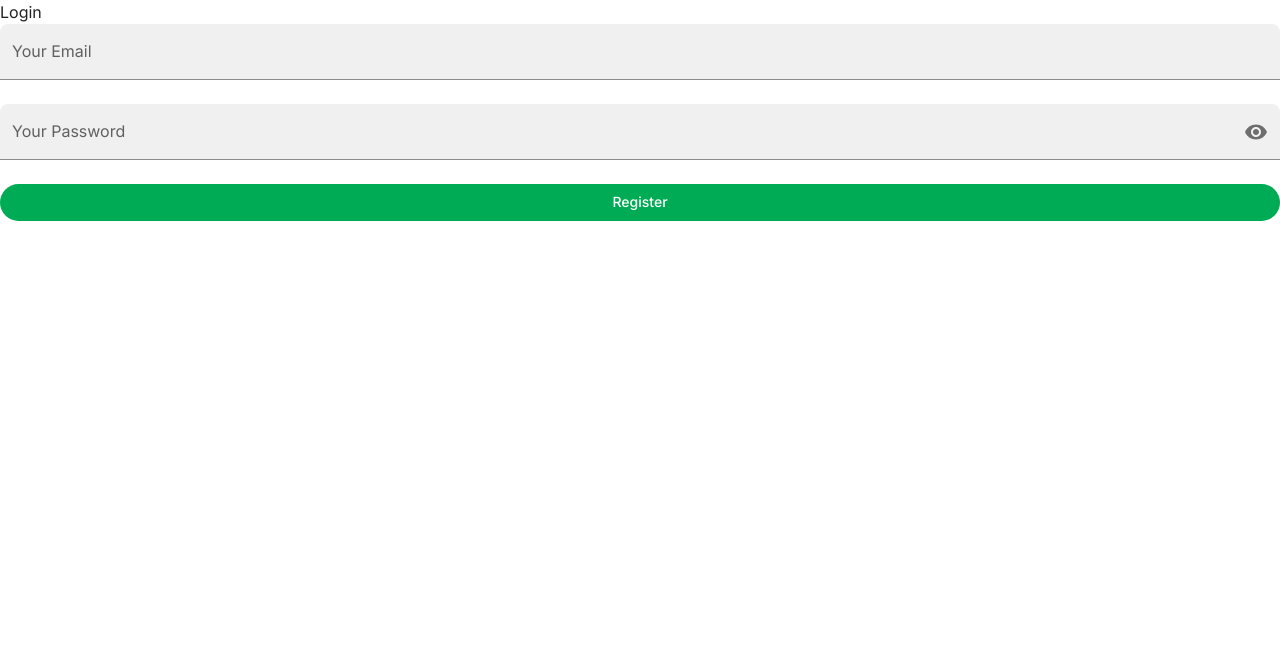
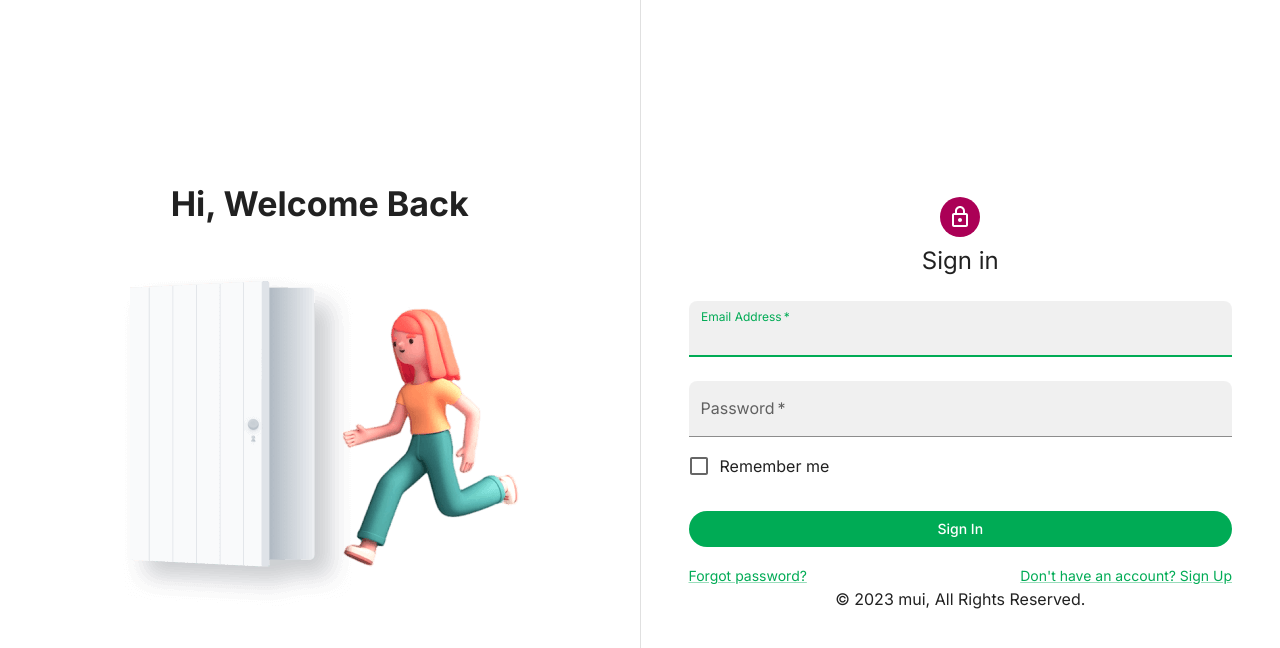
Before and after one commit to mdpahlovi/PhoneCareHub, a Next.js app: page /login in a window 1280 px wide. Shown: the top 648 px of the page. Built offline with nearby package versions, Linux system fonts and the light colour scheme.

Commit message:
[Done] Auth Layout

```diff
--- a/src/app/(Auth)/layout.tsx
+++ b/src/app/(Auth)/layout.tsx
@@ -1,7 +1,23 @@
+import Image from "next/image";
+import { Copyright } from "@/exports/mui";
+import { Divider, Grid } from "@mui/material";
+import LayoutTitle from "@/components/Auth/LayoutTitle";
+
 export default function AuthLayout({ children }: React.PropsWithChildren) {
+    const gap = { xs: 3, sm: 4, lg: 6 };
+    const mdHidden = { xs: "none", md: "flex" };
+
     return (
-        <>
-            <div>Login{children}</div>
-        </>
+        <Grid container alignItems="center" flexWrap="nowrap" gap={gap} paddingX={gap} sx={{ minHeight: "100vh" }}>
+            <Grid md={5} lg={6} display={mdHidden} direction="column" alignItems="center" gap={4}>
+                <LayoutTitle />
+                <Image src="/auth-illustration.png" alt="" width={480} height={360} />
+            </Grid>
+            <Divider orientation="vertical" flexItem sx={{ display: mdHidden }} />
+            <Grid xs={12} md={7} lg={6} display="flex" direction="column" alignItems="center">
+                {children}
+                <Copyright />
+            </Grid>
+        </Grid>
     );
 }
--- a/src/app/(Auth)/login/page.tsx
+++ b/src/app/(Auth)/login/page.tsx
@@ -1,22 +1,55 @@
 "use client";
 
-import Form from "@/components/Forms/Form";
-import { Button } from "@mui/material";
-import loginSchema from "@/validations/loginSchema";
-import FormInput from "@/components/Forms/FormInput";
+import { Avatar, Button, TextField, FormControlLabel, Checkbox, Link, Box, Grid, Typography } from "@mui/material";
+import LockOutlinedIcon from "@mui/icons-material/LockOutlined";
 
 export default function Login() {
-    const onSubmit = (data: any) => {
-        console.log(data);
-    };
-
     return (
         <>
-            <Form submitHandler={onSubmit} schema={loginSchema}>
-                <FormInput type="email" name="email" label="Your Email" />
-                <FormInput type="password" name="password" label="Your Password" />
-                <Button type="submit">Register</Button>
-            </Form>
+            <Avatar sx={{ m: 1, bgcolor: "secondary.main" }}>
+                <LockOutlinedIcon />
+            </Avatar>
+            <Typography component="h1" variant="h5">
+                Sign in
+            </Typography>
+            <Box component="form" noValidate sx={{ mt: 1 }}>
+                <TextField
+                    margin="normal"
+                    required
+                    fullWidth
+                    id="email"
+                    label="Email Address"
+                    name="email"
+                    autoComplete="email"
+                    autoFocus
+                />
+                <TextField
+                    margin="normal"
+                    required
+                    fullWidth
+                    name="password"
+                    label="Password"
+                    type="password"
+                    id="password"
+                    autoComplete="current-password"
+                />
+                <FormControlLabel control={<Checkbox value="remember" color="primary" />} label="Remember me" />
+                <Button type="submit" fullWidth variant="contained" sx={{ mt: 3, mb: 2 }}>
+                    Sign In
+                </Button>
+                <Grid container>
+                    <Grid item xs>
+                        <Link href="#" variant="body2">
+                            Forgot password?
+                        </Link>
+                    </Grid>
+                    <Grid item>
+                        <Link href="#" variant="body2">
+                            {"Don't have an account? Sign Up"}
+                        </Link>
+                    </Grid>
+                </Grid>
+            </Box>
         </>
     );
 }
--- /dev/null
+++ b/src/components/Auth/LayoutTitle.tsx
@@ -0,0 +1,14 @@
+"use client";
+
+import { Typography } from "@mui/material";
+import { usePathname } from "next/navigation";
+
+export default function LayoutTitle() {
+    const pathname = usePathname();
+
+    return (
+        <Typography variant="h4" fontWeight="800">
+            {pathname.includes("login") ? " Hi, Welcome Back" : "Create Your Account"}
+        </Typography>
+    );
+}
--- a/src/components/Forms/Form.tsx
+++ b/src/components/Forms/Form.tsx
@@ -12,9 +12,9 @@ export default function Form({ schema, children, submitHandler }: FormProps) {
 
     return (
         <FormProvider {...methods}>
-            <form onSubmit={handleSubmit(onSubmit)}>
-                <Stack gap={3}>{children}</Stack>
-            </form>
+            <Stack gap={3} component="form" onSubmit={handleSubmit(onSubmit)}>
+                {children}
+            </Stack>
         </FormProvider>
     );
 }
--- a/src/exports/mui.tsx
+++ b/src/exports/mui.tsx
@@ -1,5 +1,6 @@
 "use client";
 
+import Image from "next/image";
 import useStateStore from "@/hooks/useStateStore";
 import { Container, Stack, Typography, Divider, Collapse } from "@mui/material";
 
@@ -8,4 +9,12 @@ export function MobileMenu({ children }: React.PropsWithChildren) {
     return <Collapse in={toggleMenu}>{children}</Collapse>;
 }
 
+export function ThemedLogo() {
+    return <Image src="/mui.png" alt="logo" width={65} height={30} />;
+}
+
+export function Copyright(props: any) {
+    return <Typography align="center">&copy; {new Date().getFullYear()} mui, All Rights Reserved.</Typography>;
+}
+
 export { Container, Stack, Typography, Divider };
--- a/src/layouts/Main/Button.tsx
+++ b/src/layouts/Main/Button.tsx
@@ -1,6 +1,5 @@
 "use client";
 
-import Image from "next/image";
 import { IconButton } from "@mui/material";
 import { styled } from "@mui/material/styles";
 import MenuIcon from "@mui/icons-material/Menu";
@@ -34,7 +33,3 @@ export function ModeToggle() {
         </IconButton>
     );
 }
-
-export function ThemedLogo() {
-    return <Image src="/mui.png" alt="logo" width={65} height={30} />;
-}
--- a/src/layouts/Main/Footer.tsx
+++ b/src/layouts/Main/Footer.tsx
@@ -1,10 +1,9 @@
 import { createElement } from "react";
-import { ThemedLogo } from "./Button";
 import convertToSlug from "@/libs/convertToSlug";
 import { StyledFooter } from "./StyledComponent";
 import { StyledLink } from "@/exports/StyledComponent";
 import { footer_links, footer_social } from "@/exports/data";
-import { Container, Stack, Typography, Divider } from "@/exports/mui";
+import { Container, Stack, Typography, Divider, Copyright, ThemedLogo } from "@/exports/mui";
 
 export default function Footer() {
     return (
@@ -31,7 +30,7 @@ export default function Footer() {
                 </Stack>
                 <Divider style={{ margin: "24px 0" }} />
                 <Stack direction={{ xs: "column", sm: "row" }} alignItems="center" justifyContent="space-between" gap={1.5}>
-                    <Typography align="center">&copy; {new Date().getFullYear()} eGroupLearn, All Rights Reserved.</Typography>
+                    <Copyright />
                     <Stack direction="row" gap={2}>
                         {footer_social.map(({ link, icon }, idx) => createElement(icon, { key: idx }))}
                     </Stack>
--- a/src/layouts/Main/Navbar.tsx
+++ b/src/layouts/Main/Navbar.tsx
@@ -1,6 +1,6 @@
 import MenuItems from "./MenuItems";
-import { MobileMenu } from "@/exports/mui";
-import { MenuButton, ModeToggle, ThemedLogo } from "./Button";
+import { MenuButton, ModeToggle } from "./Button";
+import { MobileMenu, ThemedLogo } from "@/exports/mui";
 import { CollapseMenuItems, StyledMenuBox, StyledMenuItems, StyledNav, StyledNavbar } from "./StyledComponent";
 
 export default function Navbar() {
```
Also changed, not shown: public/auth-illustration.png (added).
